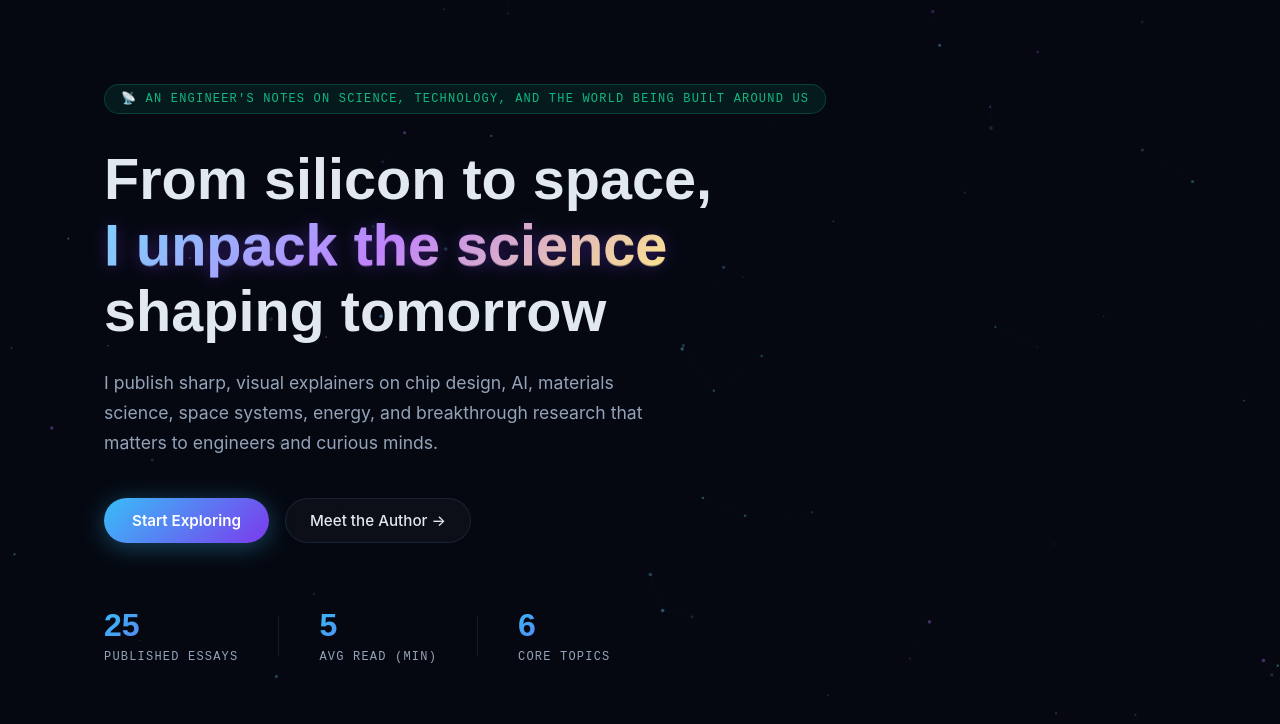
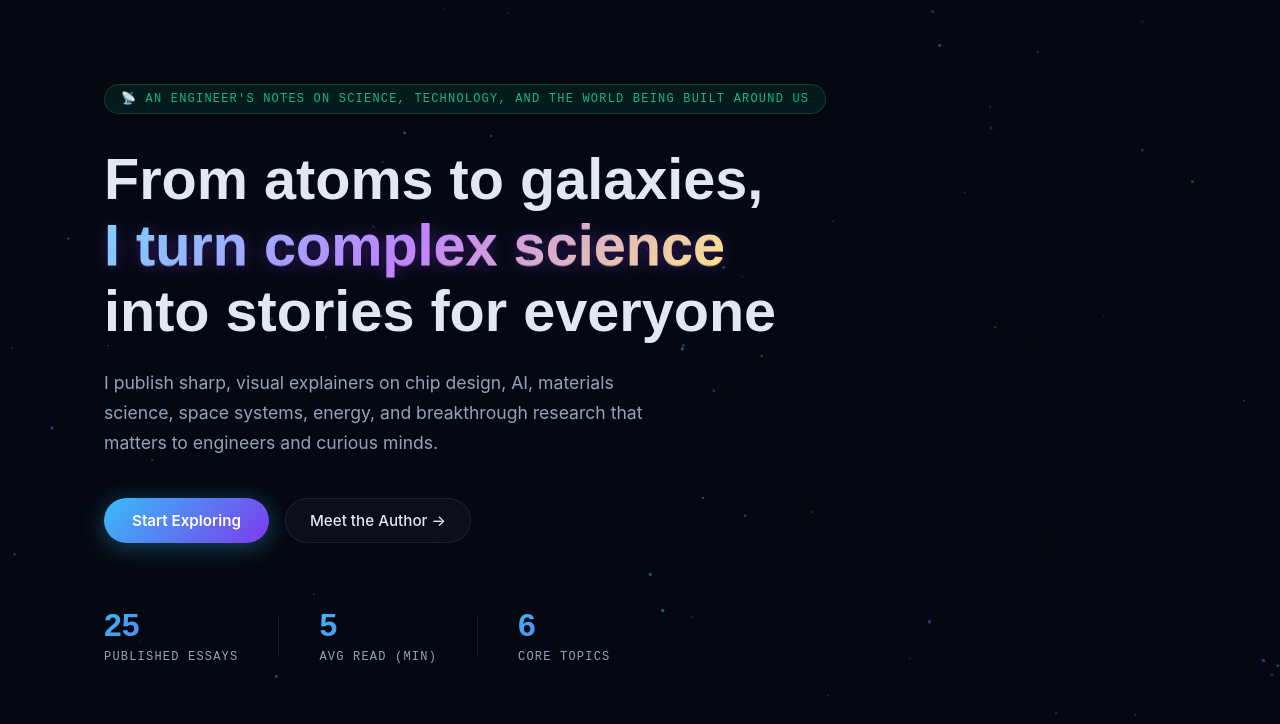
Before and after one commit to mamunuj-debug/mind-and-matter, a website: page website/index.html in a window 1280 px wide. Shown: the part 76-800 px from the top of the page. Drawn offline with Linux system fonts and the light colour scheme.

```diff
--- a/website/index.html
+++ b/website/index.html
@@ -66,9 +66,9 @@
   <section class="hero" id="home">
     <div class="hero-badge">&#x1F4E1; An engineer's notes on science, technology, and the world being built around us</div>
     <h1 class="hero-title">
-      From silicon to space,<br/>
-      <span class="gradient-text glitch" data-text="I unpack the science">I unpack the science</span><br/>
-      shaping tomorrow
+      From atoms to galaxies,<br/>
+      <span class="gradient-text glitch" data-text="I turn complex science">I turn complex science</span><br/>
+      into stories for everyone
     </h1>
     <p class="hero-sub">
       I publish sharp, visual explainers on chip design, AI, materials science,
```
Also changed, not shown: website/social-share.svg.
